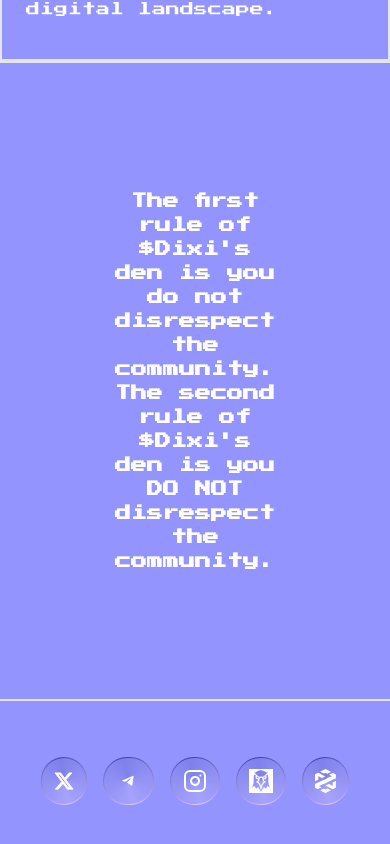
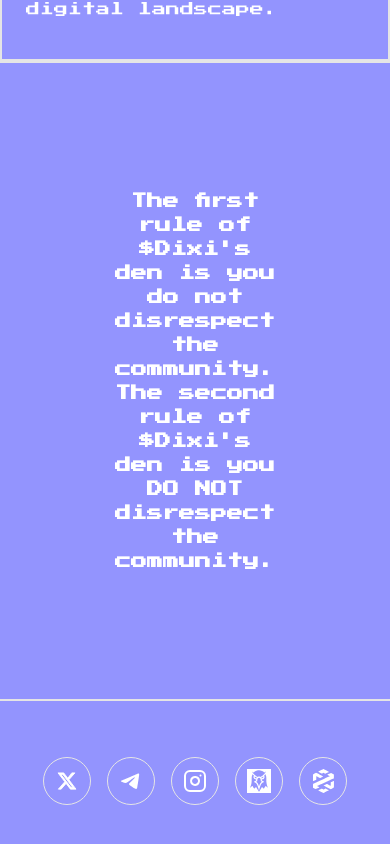
Before and after one commit to ispyinternet/dixi, a Next.js app: page / in a window 390 px wide. Shown: the part 3925-4769 px from the top of the page. Built offline with nearby package versions, Linux system fonts and the light colour scheme.

Commit message:
fixed footer on mobile

```diff
--- a/src/components/Footer/Footer.tsx
+++ b/src/components/Footer/Footer.tsx
@@ -16,52 +16,37 @@ export default function Footer() {
         <Link
           href={TWITTER_URL}
           target="__blank"
-          className="relative inline-flex h-12 overflow-hidden rounded-full p-[1px] focus:outline-none focus:ring-2 focus:ring-slate-400 focus:ring-offset-2 focus:ring-offset-slate-50"
+          className="inline-flex size-12 justify-center items-center overflow-hidden rounded-full border focus:outline-none focus:ring-2 focus:ring-slate-400 focus:ring-offset-2 focus:ring-offset-slate-50 text-white"
         >
-          <span className="absolute inset-[-1000%] animate-[spin_2s_linear_infinite] bg-[conic-gradient(from_90deg_at_50%_50%,#E2CBFF_0%,#393BB2_50%,#E2CBFF_100%)]" />
-          <span className="inline-flex h-full w-full cursor-pointer items-center justify-center rounded-full bg-background/75 px-3 py-1 text-sm font-medium text-white backdrop-blur-3xl">
-            <TwitterIcon className="h-5 w-5" />
-          </span>
+          <TwitterIcon className="h-5 w-5" />
         </Link>
         <Link
           href={TELEGRAM_URL}
           target="__blank"
-          className="relative inline-flex h-12 overflow-hidden rounded-full p-[1px] focus:outline-none focus:ring-2 focus:ring-slate-400 focus:ring-offset-2 focus:ring-offset-slate-50"
+          className="inline-flex size-12 justify-center items-center overflow-hidden rounded-full border focus:outline-none focus:ring-2 focus:ring-slate-400 focus:ring-offset-2 focus:ring-offset-slate-50 text-white"
         >
-          <span className="absolute inset-[-1000%] animate-[spin_2s_linear_infinite] bg-[conic-gradient(from_90deg_at_50%_50%,#E2CBFF_0%,#393BB2_50%,#E2CBFF_100%)]" />
-          <span className="inline-flex h-full w-full cursor-pointer items-center justify-center rounded-full bg-background/75 px-3 py-1 text-sm font-medium text-white backdrop-blur-3xl">
-            <Telegram></Telegram>
-          </span>
+          <Telegram></Telegram>
         </Link>
         <Link
           href={INSTAGRAM_URL}
           target="__blank"
-          className="relative inline-flex h-12 overflow-hidden rounded-full p-[1px] focus:outline-none focus:ring-2 focus:ring-slate-400 focus:ring-offset-2 focus:ring-offset-slate-50"
+          className="inline-flex size-12 justify-center items-center overflow-hidden rounded-full border focus:outline-none focus:ring-2 focus:ring-slate-400 focus:ring-offset-2 focus:ring-offset-slate-50 text-white"
         >
-          <span className="absolute inset-[-1000%] animate-[spin_2s_linear_infinite] bg-[conic-gradient(from_90deg_at_50%_50%,#E2CBFF_0%,#393BB2_50%,#E2CBFF_100%)]" />
-          <span className="inline-flex h-full w-full cursor-pointer items-center justify-center rounded-full bg-background/75 px-3 py-1 text-sm font-medium text-white backdrop-blur-3xl">
-            <InstagramIcon />
-          </span>
+          <InstagramIcon />
         </Link>
         <Link
           href={DEXSCREENER_URL}
           target="__blank"
-          className="relative inline-flex h-12 overflow-hidden rounded-full p-[1px] focus:outline-none focus:ring-2 focus:ring-slate-400 focus:ring-offset-2 focus:ring-offset-slate-50"
+          className="inline-flex size-12 justify-center items-center overflow-hidden rounded-full border focus:outline-none focus:ring-2 focus:ring-slate-400 focus:ring-offset-2 focus:ring-offset-slate-50 text-white"
         >
-          <span className="absolute inset-[-1000%] animate-[spin_2s_linear_infinite] bg-[conic-gradient(from_90deg_at_50%_50%,#E2CBFF_0%,#393BB2_50%,#E2CBFF_100%)]" />
-          <span className="inline-flex h-full w-full cursor-pointer items-center justify-center rounded-full bg-background/75 px-3 py-1 text-sm font-medium text-white backdrop-blur-3xl">
-            <DexLogo></DexLogo>
-          </span>
+          <DexLogo></DexLogo>
         </Link>
         <Link
           href={DEXTOOLS_URL}
           target="__blank"
-          className="relative inline-flex h-12 overflow-hidden rounded-full p-[1px] focus:outline-none focus:ring-2 focus:ring-slate-400 focus:ring-offset-2 focus:ring-offset-slate-50"
+          className="inline-flex size-12 justify-center items-center overflow-hidden rounded-full border focus:outline-none focus:ring-2 focus:ring-slate-400 focus:ring-offset-2 focus:ring-offset-slate-50 text-white"
         >
-          <span className="absolute inset-[-1000%] animate-[spin_2s_linear_infinite] bg-[conic-gradient(from_90deg_at_50%_50%,#E2CBFF_0%,#393BB2_50%,#E2CBFF_100%)]" />
-          <span className="inline-flex h-full w-full cursor-pointer items-center justify-center rounded-full bg-background/75 px-3 py-1 text-sm font-medium text-white backdrop-blur-3xl">
-            <DexTools></DexTools>
-          </span>
+          <DexTools></DexTools>
         </Link>
       </div>
       {/* <div className="text-sm text-gray-500 dark:text-gray-400 self-start">© 2024 Dixi. All rights reserved.</div> */}
@@ -138,7 +123,7 @@ function DexTools() {
 }
 function Telegram() {
   return (
-    <svg xmlns="http://www.w3.org/2000/svg" width="25" height="25" fill="none" viewBox="0 0 92 93">
+    <svg xmlns="http://www.w3.org/2000/svg" width="40" height="40" fill="none" viewBox="0 0 92 93">
       <path
         fill="#fff"
         d="M25.473 44.72S44.1 36.876 50.56 34.112c2.477-1.105 10.876-4.641 10.876-4.641s3.876-1.547 3.553 2.21c-.108 1.547-.97 6.962-1.83 12.819-1.293 8.287-2.692 17.349-2.692 17.349s-.216 2.542-2.046 2.984-4.846-1.548-5.384-1.99c-.43-.331-8.076-5.304-10.875-7.735-.754-.663-1.615-1.989.107-3.536 3.877-3.647 8.507-8.178 11.306-11.05 1.292-1.327 2.584-4.42-2.8-.664-7.644 5.415-15.182 10.498-15.182 10.498s-1.722 1.105-4.953.11c-3.23-.994-6.999-2.32-6.999-2.32s-2.584-1.657 1.83-3.426z"
```
